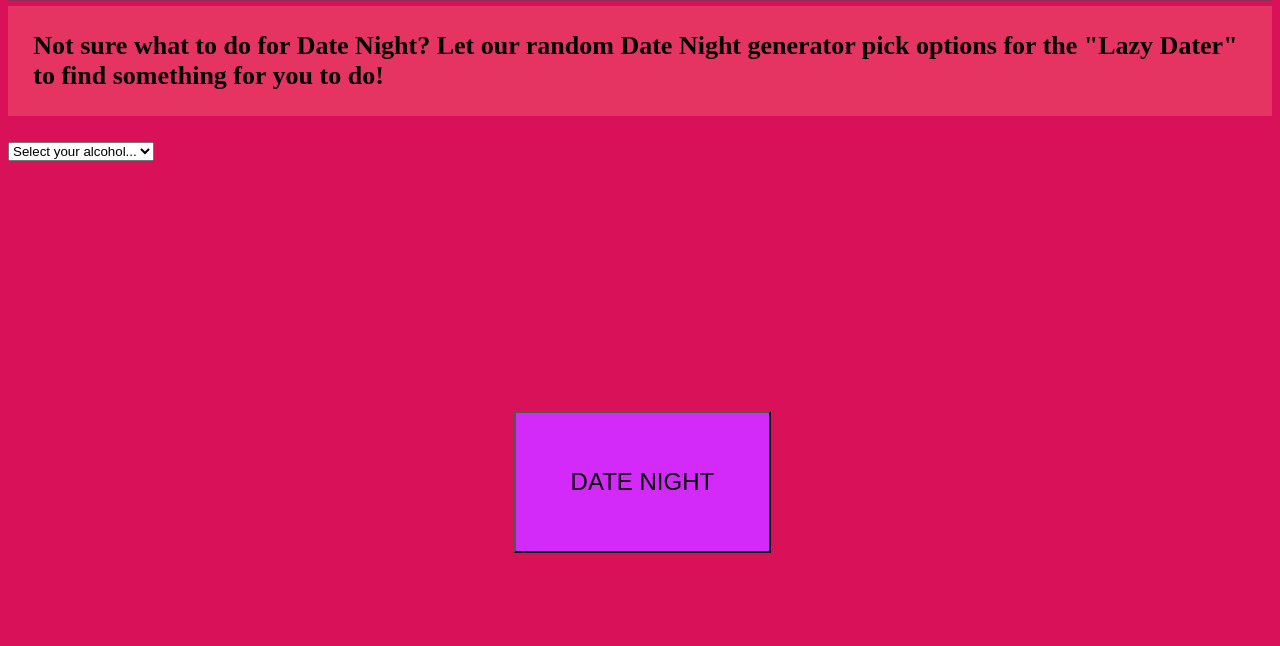
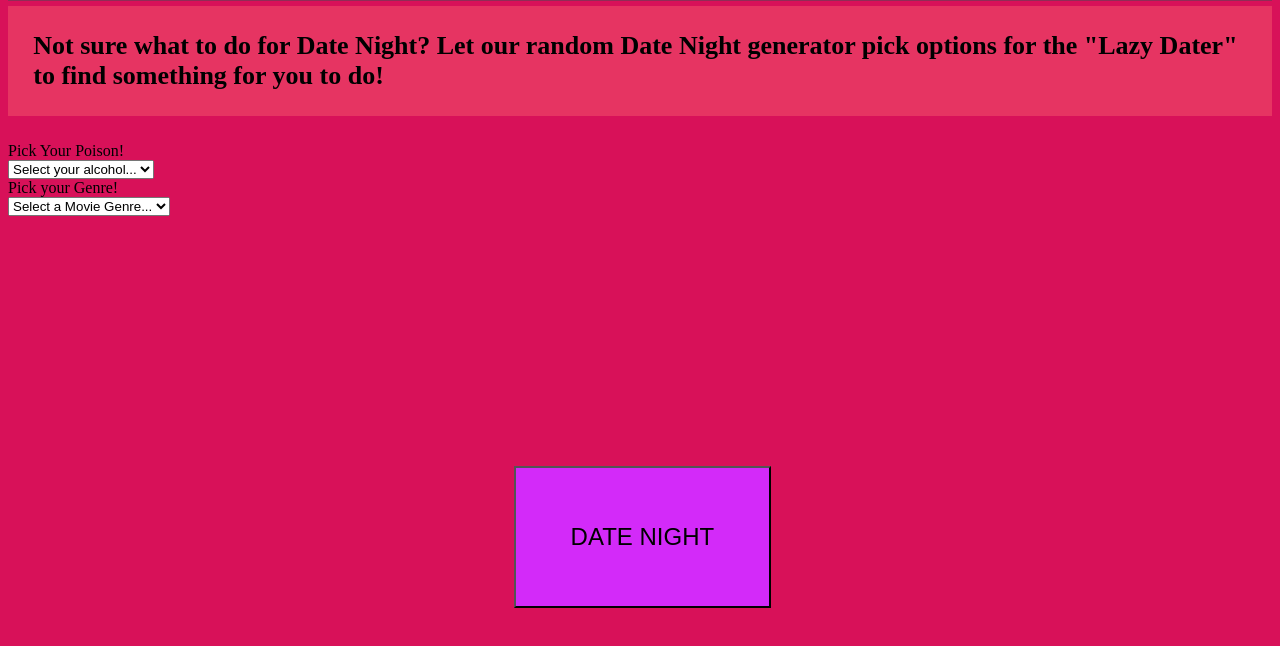
Before and after one commit to FDJoss/The-Lazy-Dater, a plain HTML site: page index.html in a window 1280 px wide. Shown: the part 94-740 px from the top of the page. Drawn offline with Linux system fonts and the light colour scheme; a web font is replaced by a local one.

Commit message:
added more to html

```diff
--- a/index.html
+++ b/index.html
@@ -22,6 +22,7 @@
             something for you to do!
         </h3>
     </header>
+    <section class="drinks" id="drink-menu">Pick Your Poison!
         <form id="search-form" class="form w-100">
             <select id="alcohol-list" class="form-input w-100">
                 <option value="" disabled selected>Select your alcohol...</option>
@@ -34,6 +35,22 @@
                 <option value="Whiskey">Whiskey</option>
             </select>
         </form>
+    </section>
+
+    <section class="genres" id="movie-genres">Pick your Genre!
+        <form id="search-form" class="form w-100">
+            <select id="genre-list" class="form-input w-100">
+                <option value="" disabled selected>Select a Movie Genre...</option>
+                <option value="action">Action</option>
+                <option value="adventure">Adventure</option>
+                <option value="comedy">Comedy</option>
+                <option value="documentary">Documentary</option>
+                <option value="drama">Drama</option>
+                <option value="horror">Horror</option>
+                <option value="science-fiction">Science FIction</option>
+            </select>
+        </form>
+    </section>
         <form>
             <button id="date-button">DATE NIGHT</button>
         </form>
```
